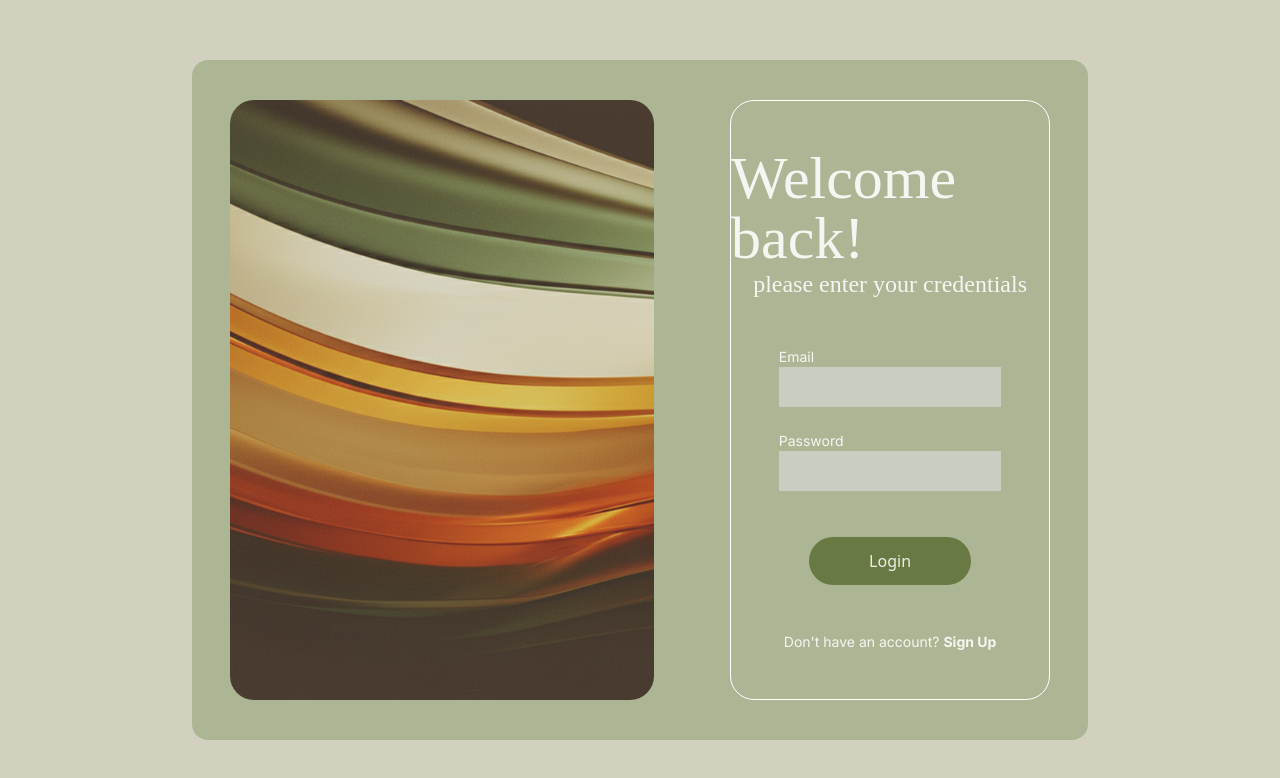
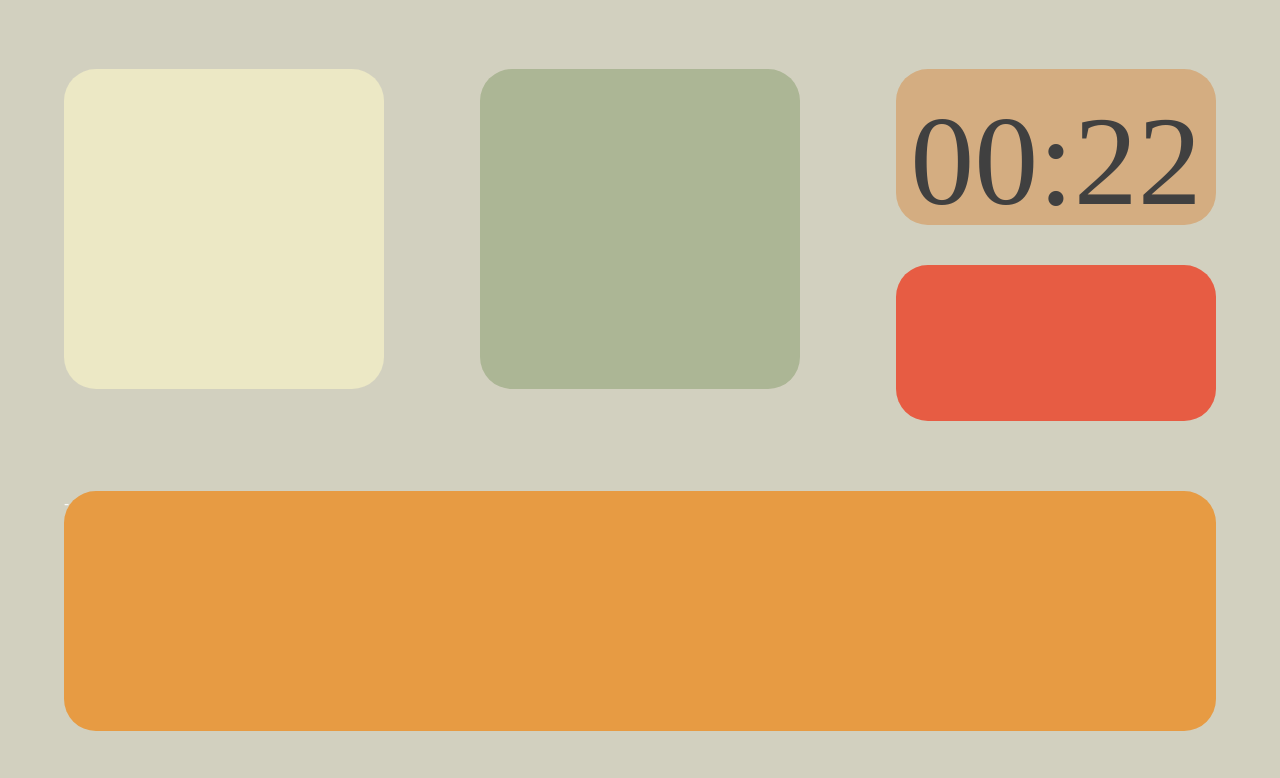
Before and after one commit to Juzznick/Ticvite, a React (Vite) app in the folder frontend/: page / in a window 1280 px wide. Shown: the top 778 px of the page. Built offline with nearby package versions, Linux system fonts and the light colour scheme; a web font is replaced by a local one.

Commit message:
fixed main screen

```diff
--- a/frontend/package.json
+++ b/frontend/package.json
@@ -13,6 +13,7 @@
     "@tailwindcss/vite": "^4.1.14",
     "react": "^19.1.1",
     "react-dom": "^19.1.1",
+    "react-router": "^7.9.3",
     "tailwindcss": "^4.1.14"
   },
   "devDependencies": {
--- a/frontend/src/LoginScreen.jsx
+++ b/frontend/src/LoginScreen.jsx
@@ -13,19 +13,14 @@ const LoginScreen = () => {
                         <h3 className='font-ephesis text-2xl'>please enter your credentials</h3>
                     </div>
 
-                    <div className='flex flex-col justify-center w-[70%]'>
-                        <h4 className='font-inter text-sm'>Email</h4>
-                        <input className='bg-gray-200/50 h-10 text-gray-500 text-sm pl-2 '></input>
+                    <form className='flex flex-col justify-center w-[70%]'>
+                        <label className='font-inter text-sm'>Email</label>
+                        <input className='bg-gray-200/50 h-10 text-gray-500 text-sm pl-2' placeholder='Enter your email'></input>
                         <br />
-                        <h4 className='font-inter text-sm'>Password</h4>
-                        <input type='password' className='bg-gray-200/50 h-10 text-gray-500 text-sm pl-2'></input>
-                    </div>
-
-                    <div>
-                        <button className='bg-retrogreen rounded-3xl pt-3 pb-3 pl-15 pr-15 cursor-pointer'>Login</button>
-                    </div>
-
-
+                        <label className='font-inter text-sm'>Password</label>
+                        <input type='password' className='bg-gray-200/50 h-10 text-gray-500 text-sm pl-2' placeholder="Enter your password"></input>
+                        <button className='bg-retrogreen rounded-sm mt-10 pt-2 pb-2 w-auto cursor-pointer'>Login</button>
+                    </form>
 
                     <h4 className='font-inter text-sm'>Don't have an account? <span className='font-bold cursor-pointer'>Sign Up</span></h4>
 
--- a/frontend/src/MainScreen.css
+++ /dev/null
@@ -1,13 +0,0 @@
-@import "tailwindcss";
-body{
-    background-color: #D2D0BF;
-    min-height: 100vh;
-    display: flex;
-    align-items: center;
-}
-.maindiv{
-    width: 100vw;
-    display: flex;
-    align-items: center;
-    justify-content: center;
-}
--- a/frontend/src/MainScreen.jsx
+++ b/frontend/src/MainScreen.jsx
@@ -1,30 +1,31 @@
 import { useState, useEffect } from 'react';
-import './MainScreen.css'
-function MainScreen () {
+import './index.css'
+function MainScreen() {
 
 
-    const [time, setTime] = useState(new Date().toLocaleTimeString());
+    const [time, setTime] = useState(new Date().toTimeString().slice(0, 5));
     useEffect(() => {
         const timer = setInterval(() => {
-            setTime(new Date().toLocaleTimeString());
+            setTime(new Date().toTimeString().slice(0, 5));
         }, 1000);
 
         return () => clearInterval(timer);
     }, []);
 
 
-    return(
-        <div className="maindiv  flex items-center justify-center" >
-            <div className='grid grid-cols-3 grid-rows-2 gap-10'>
-                <div className='bg-[#ECE8C5] h-[25vw] w-[25vw] rounded-4xl'>-</div>
-                <div className='bg-[#ACB695] h-[25vw] w-[25vw] rounded-4xl'>-</div>
+    return (
+
+        <div className="flex flex-col items-center justify-evenly  h-screen w-[90vw]" >
+            <div className='flex justify-between w-[100%]'>
+                <div className='bg-[#ECE8C5] h-[25vw] w-[25vw] rounded-4xl'></div>
+                <div className='bg-[#ACB695] h-[25vw] w-[25vw] rounded-4xl'></div>
                 <div className='grid grid-cols-1 grid-rows-2 gap-10'>
                     <div id="time" className='bg-[#D4AD81] w-[25vw] rounded-4xl flex items-center justify-center'>
-                        <h1 className='text-5xl text-[#404040]'>{time}</h1></div>
-                    <div className='bg-[#E75C43]  w-[25vw] rounded-4xl'>-</div>
+                        <h1 className='text-9xl text-[#404040] font-flubber pt-7'>{time}</h1></div>
+                    <div className='bg-[#E75C43]  w-[25vw] rounded-4xl'></div>
                 </div>
-                <div className='bg-[#E79B43] h-[18vw] col-span-3 rounded-4xl '>-</div>
             </div>
+            <div className='bg-[#E79B43] h-[30vh] w-[100%] rounded-4xl '>-</div>
         </div>
 
     );
--- a/frontend/src/index.css
+++ b/frontend/src/index.css
@@ -4,6 +4,14 @@
 
 @theme{
   --color-retrogreen: #697943;
+}
+
+body{
+    background-color: #D2D0BF;
+    min-height: 100vh;
+    display: flex;
+    align-items: center;
+    justify-content: center;
 }
 
 :root {
@@ -22,11 +30,6 @@
 }
 
 
-@font-face {
-    font-family: 'flubber';
-    src: url('/frontend/src/assets/fonts/flubber.TTF');
-}
-
 
 .font-ephesis{
   font-family: 'Ephesis', cursive;
@@ -34,3 +37,7 @@
 .font-inter{
   font-family: 'Inter';
 }
+.font-flubber{
+  font-family: 'flubber';
+  src: url('/frontend/src/assets/fonts/flubber.TTF');
+}
--- a/frontend/src/main.jsx
+++ b/frontend/src/main.jsx
@@ -1,14 +1,21 @@
-import { StrictMode } from 'react'
-import { createRoot } from 'react-dom/client'
 import './index.css'
 import "tailwindcss";
+
+import { BrowserRouter, Routes, Route } from 'react-router';
+import ReactDOM from "react-dom/client";
+
 import MainScreen from './MainScreen'
 import LoginScreen from './LoginScreen';
 
 
-createRoot(document.getElementById('root')).render(
-  <StrictMode>
-    <LoginScreen/>
-    {/* <MainScreen/> */}
-  </StrictMode>,
-)
+
+const root = document.getElementById("root");
+
+ReactDOM.createRoot(root).render(
+  <BrowserRouter>
+    <Routes>
+      <Route path='/' element={<MainScreen/>}></Route>
+      <Route path='login' element={<LoginScreen/>}></Route>
+    </Routes>
+  </BrowserRouter>
+);
```
Also changed, not shown: 1 other file (tests, documents, lock files or other folders).
